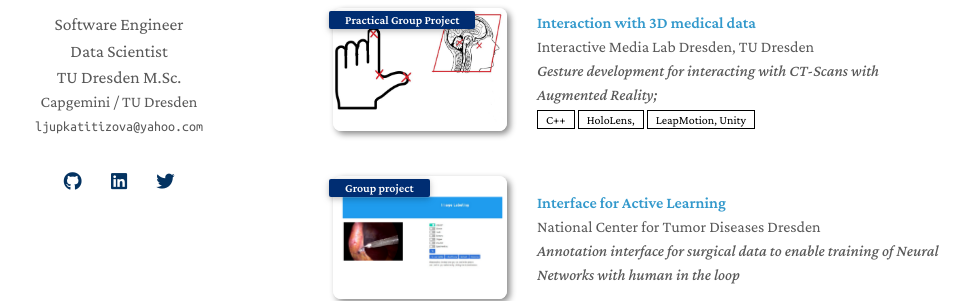
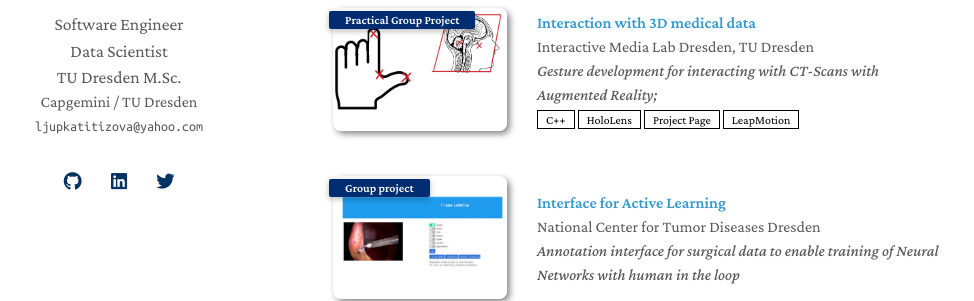
Before and after one commit to Ljupka/Ljupka.github.io, a Jekyll site: the page built from index.md, in a window 1280 px wide and 900 px high, scrolled down 762 px. Shown: the part 255-556 px from the top of the window, without its empty margins (157-1131 px from the left). Built offline with Jekyll 4.4.1, drawn with Linux system fonts in a browser that asks for light colours; nearby versions of some CDN libraries; a style sheet for code colours, icons or effects is not loaded; our own code applies the rules of GitHub Pages for plain Markdown files.

Commit message:
Update publications.yml

```diff
--- a/_data/publications.yml
+++ b/_data/publications.yml
@@ -32,13 +32,13 @@
     code: Node.js
 
   - title: Interaction with 3D medical data
-    page:
     conference_short: Practical Group Project
     authors: Interactive Media Lab Dresden, TU Dresden
     conference: Gesture development for interacting with CT-Scans with Augmented Reality;
     pdf: C++
-    code: HoloLens,
-    bibtex: LeapMotion, Unity
+    code: HoloLens
+    bibtex: LeapMotion
+    page: Unity
     image: ./assets/img/Schnitt_2.png
 
   - title: Interface for Active Learning
```
